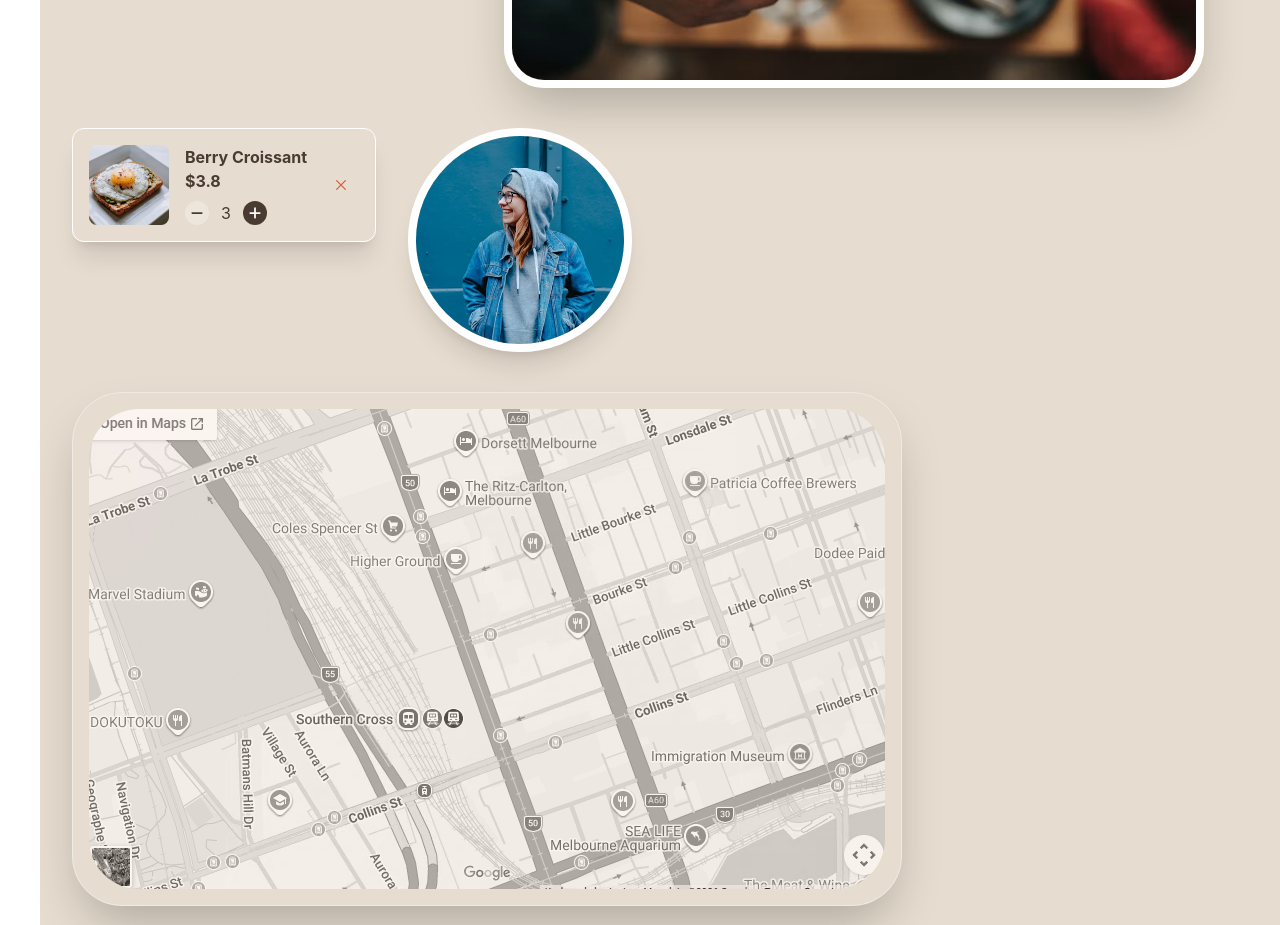
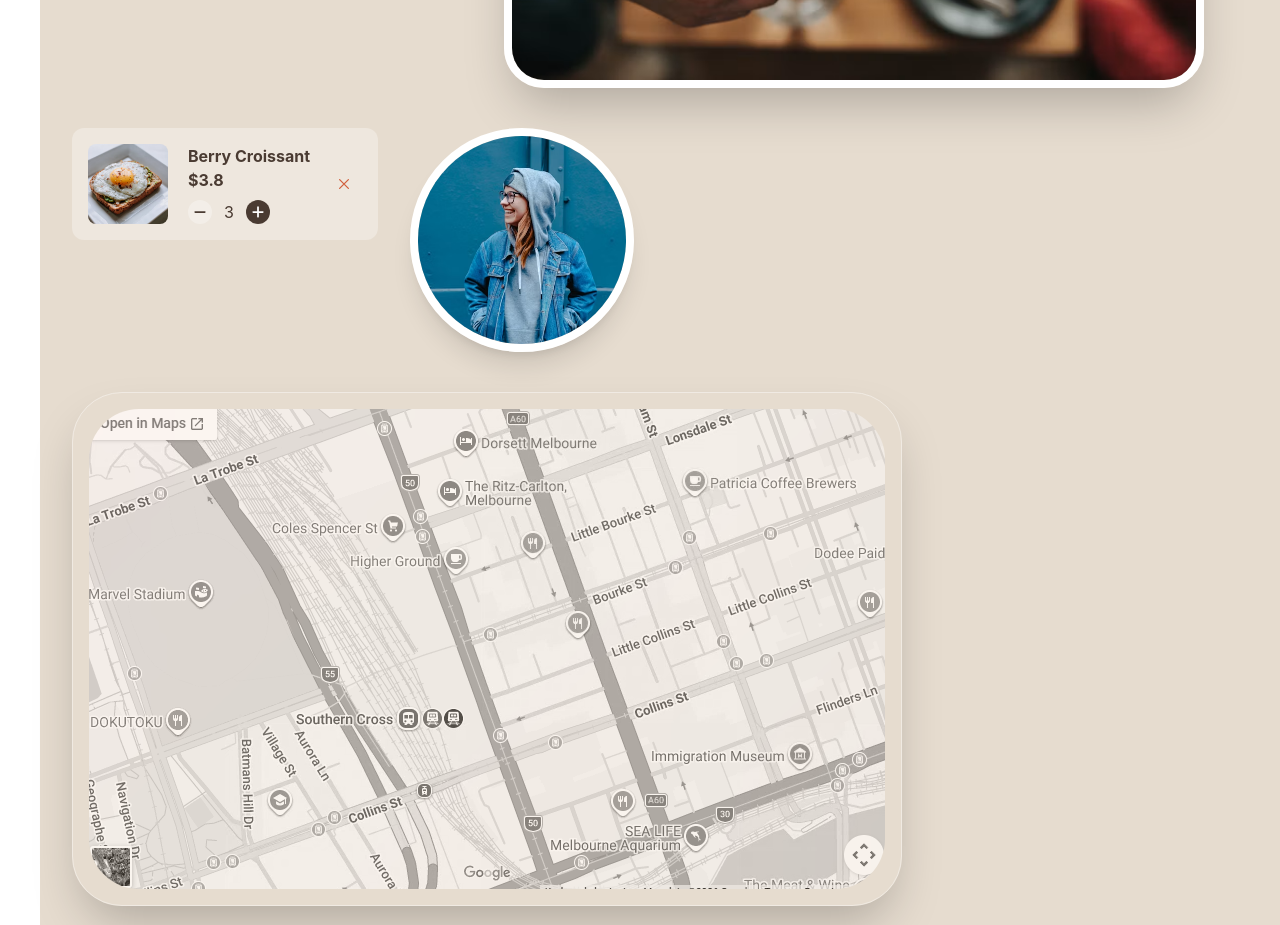
Before and after one commit to rachel0623123/coffee_station_nick, a React (Vite) app: page /design_system in a window 1280 px wide. Shown: the part 3060-3985 px from the top of the page. Built offline with nearby package versions, Linux system fonts and the light colour scheme.

Commit message:
fix: updated CartCard style and fixed CartSideBar file name.

```diff
--- a/src/app/layout/Header.tsx
+++ b/src/app/layout/Header.tsx
@@ -1,6 +1,6 @@
 import { useState } from "react";
+import { NavBar } from "../../shared/ui/NavBar";
 import { CartSideBar } from "../../shared/ui/CartSIdeBar";
-import { NavBar } from "../../shared/ui/NavBar";
 
 export const Header = () => {
 
--- a/src/shared/ui/card/CartCard.tsx
+++ b/src/shared/ui/card/CartCard.tsx
@@ -5,7 +5,8 @@ import { CtrlBtn } from "../buttons/CtrlBtn";
 
 export const CartCard = ({img, name, price, amount} : {img: string, name: string, price: number, amount: number}) => {
     return (
-        <div className="w-full p-4 rounded-xl flex gap-4 items-center border-1 border-white shadow-xl">
+        <div className="backdrop-blur-ml bg-white/30 p-4 rounded-xl flex gap-4 justify-between items-center">
+            <div className="flex gap-5">
                 <img className="w-20 h-20 rounded-lg object-cover" src={img} alt={name} />
                 <div>
                     <h4 className="font-bold text-coffee-900">{name}</h4>
@@ -16,6 +17,7 @@ export const CartCard = ({img, name, price, amount} : {img: string, name: string
                         <CtrlBtn icon={FaPlus} className="circle_dark_ctrl_btn"/>
                     </div>
                 </div>
+            </div>
             <button className="p-2 text-terracotta hover:bg-cream rounded-full transition-colors text-bgTxt"><IoCloseOutline /></button>
         </div>
     );
```
Lines whose indentation alone changed are shown as unchanged.
